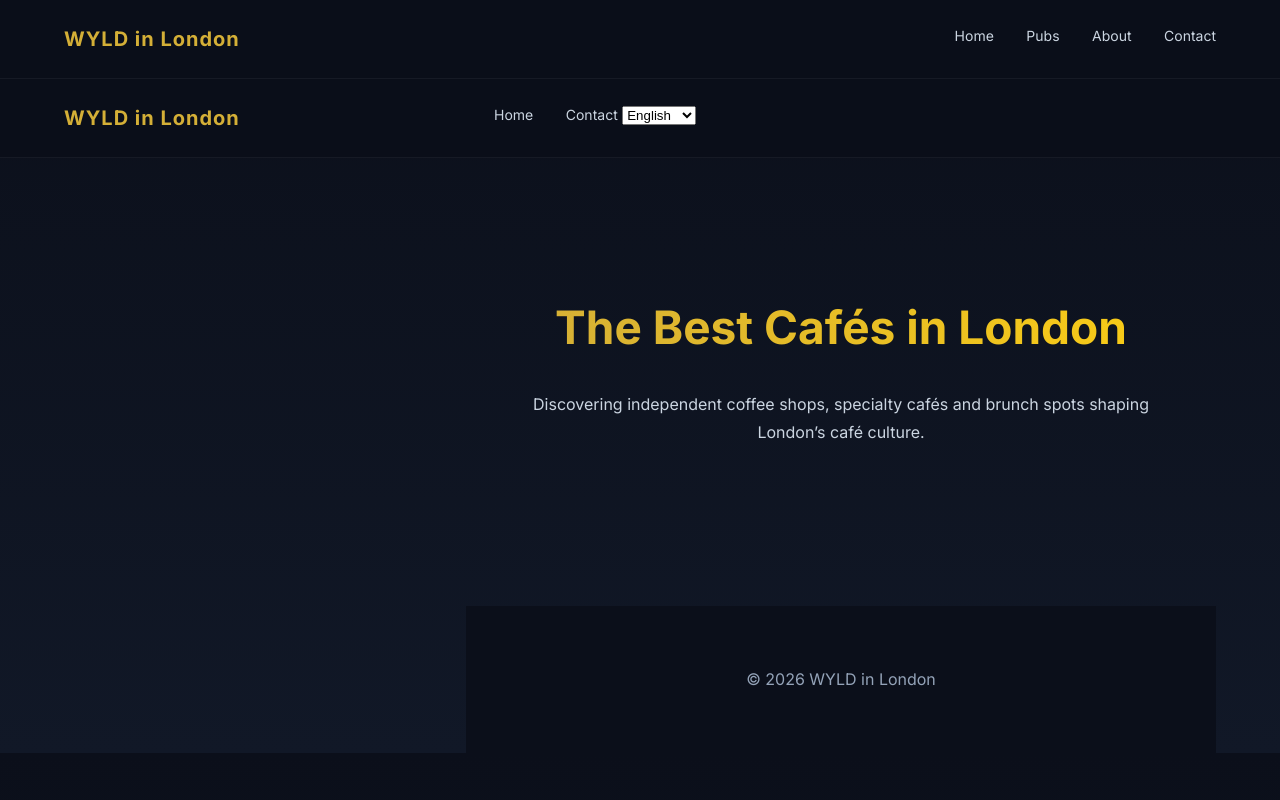
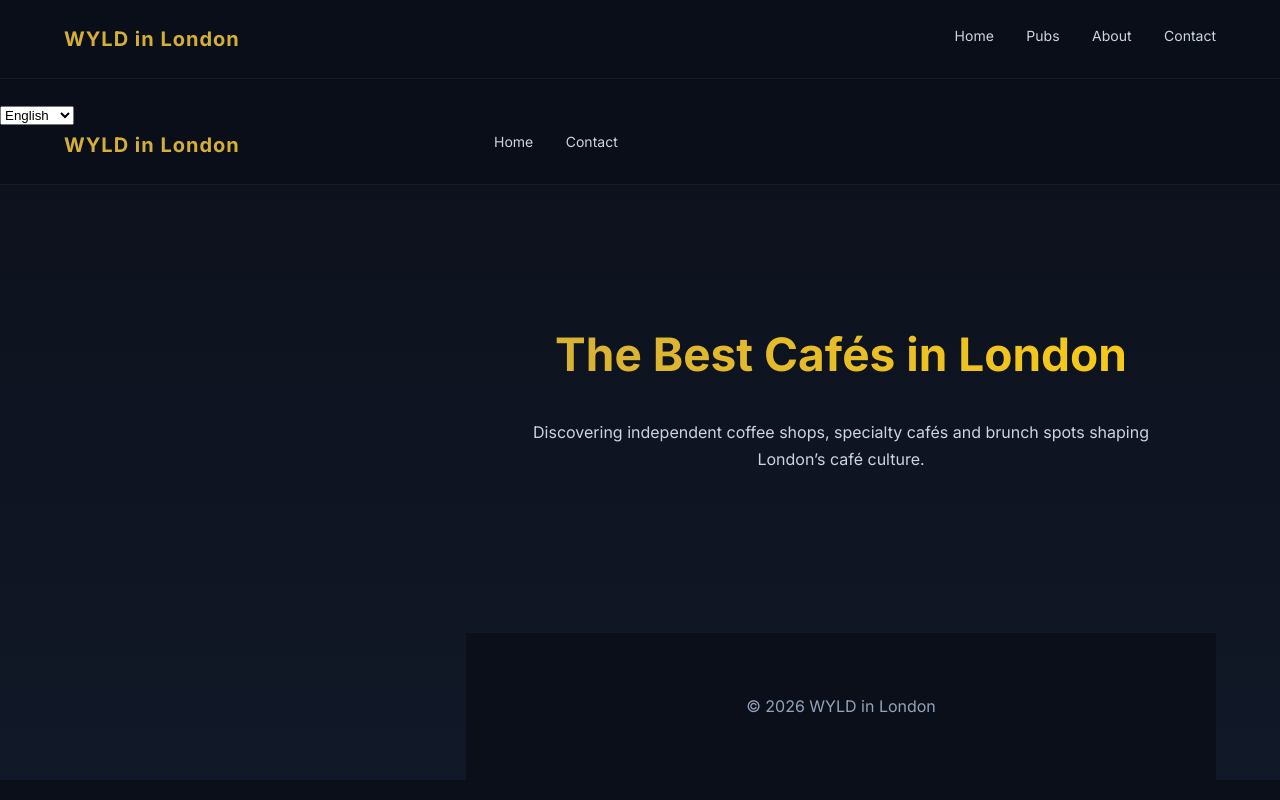
Before and after one commit to wyldinlondon/wyldinlondon-site, a plain HTML site: page cafes.html in a window 1280 px wide. Drawn offline with Linux system fonts and the light colour scheme.

Commit message:
Update cafes.html

```diff
--- a/cafes.html
+++ b/cafes.html
@@ -23,22 +23,21 @@
 </div>
 </header>
   <header>
+<select id="languageSwitcher">
+  <option value="en">English</option>
+  <option value="es">Español</option>
+  <option value="it">Italiano</option>
+  <option value="fr">Français</option>
+  <option value="de">Deutsch</option>
+  <option value="ar">العربية</option>
+  <option value="ur">اردو</option>
+</select>
 <div class="container">
 <span class="logo">WYLD in London</span>
 
 <nav>
 <a href="index.html">Home</a>
 <a href="contact.html">Contact</a>
-
-<select id="languageSwitcher">
-  <option value="en">English</option>
-  <option value="it">Italiano</option>
-  <option value="es">Español</option>
-  <option value="fr">Français</option>
-  <option value="de">Deutsch</option>
-  <option value="zh">中文</option>
-  <option value="ja">日本語</option>
-</select>
 
 <section class="hero">
 <div class="container">
```
